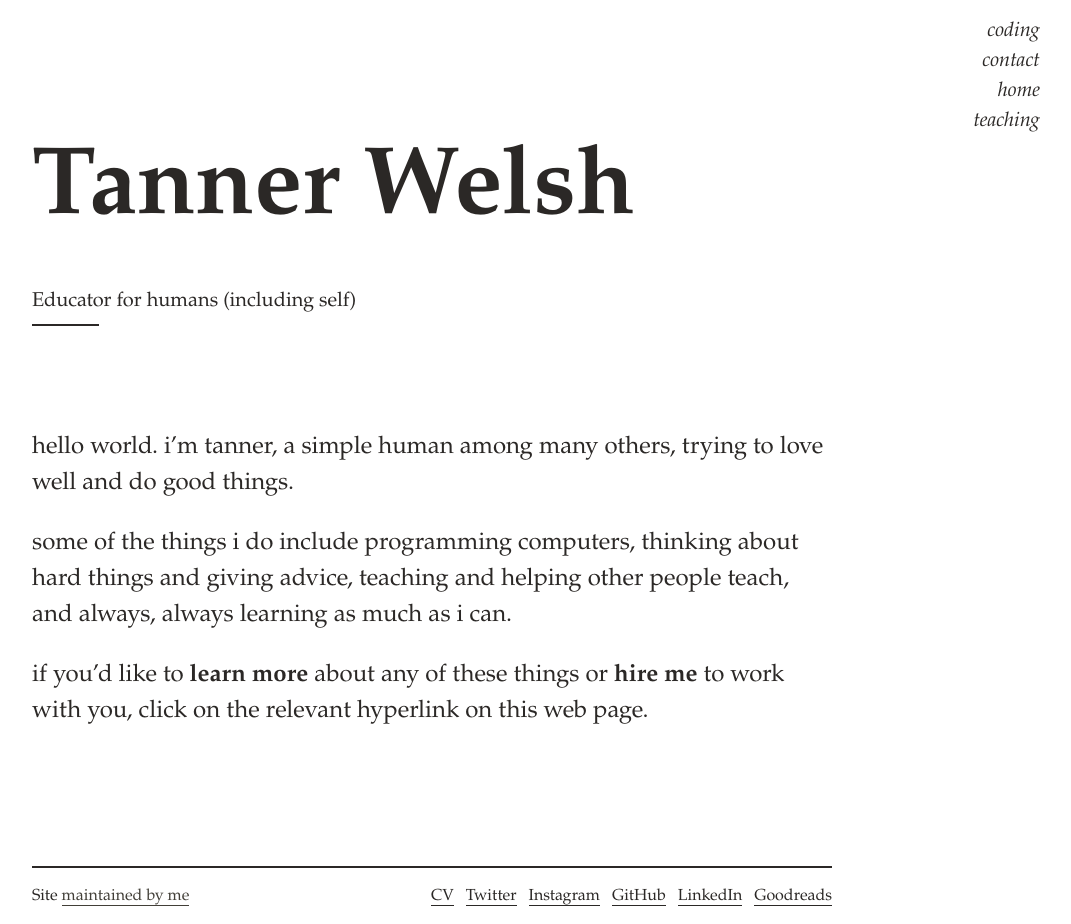
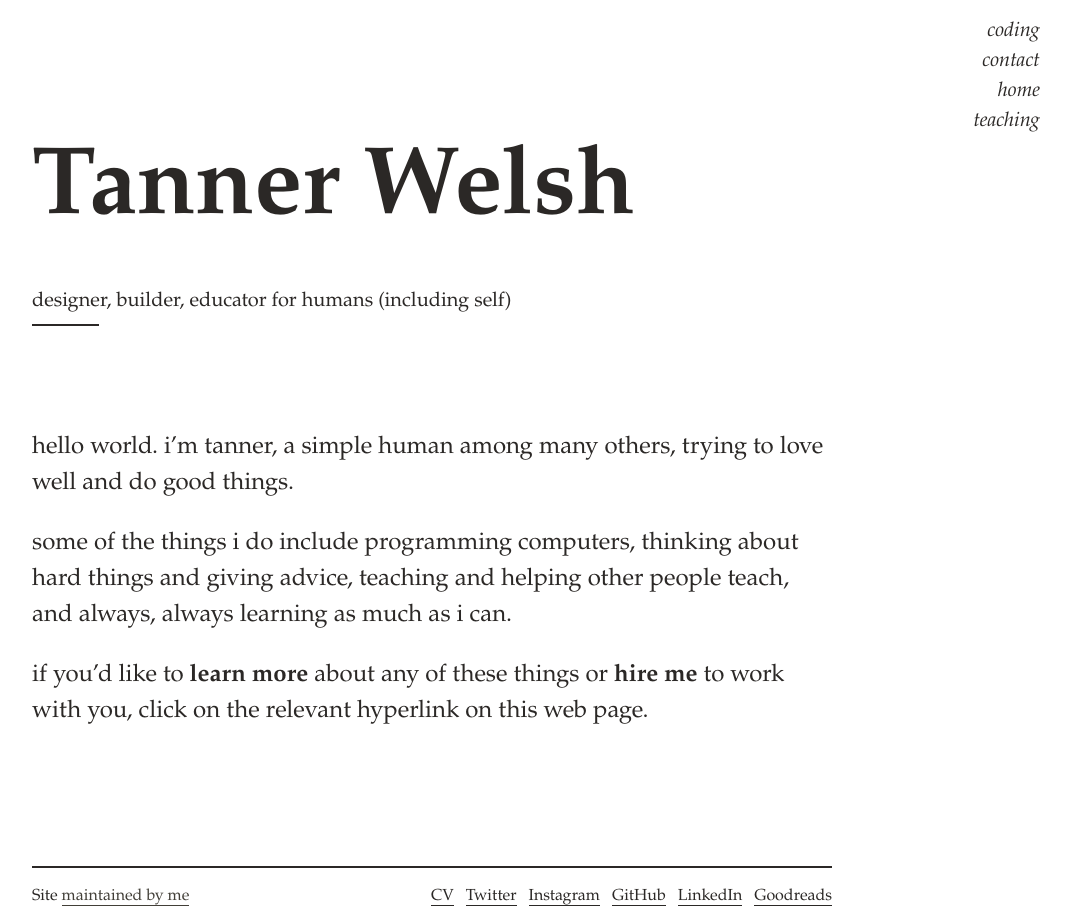
Before and after one commit to tannerwelsh/tannerwelsh.github.io, a Jekyll site: the page built from index.md, in a window 1280 px wide. Shown: the whole page, without its empty margins (208-1279 px from the left). Built offline with Jekyll 4.4.1, drawn with Linux system fonts in a browser that asks for light colours.

Commit message:
refactor: Change description for site

```diff
--- a/_config.yml
+++ b/_config.yml
@@ -1,7 +1,7 @@
 title: Tanner Welsh
 email: tannerwelsh@gmail.com
 description: >-
-  Educator for humans (including self)
+  designer, builder, educator for humans (including self)
 baseurl: ""
 url: https://tannerwelsh.com/
 github_repo: tannerwelsh.github.io
```
